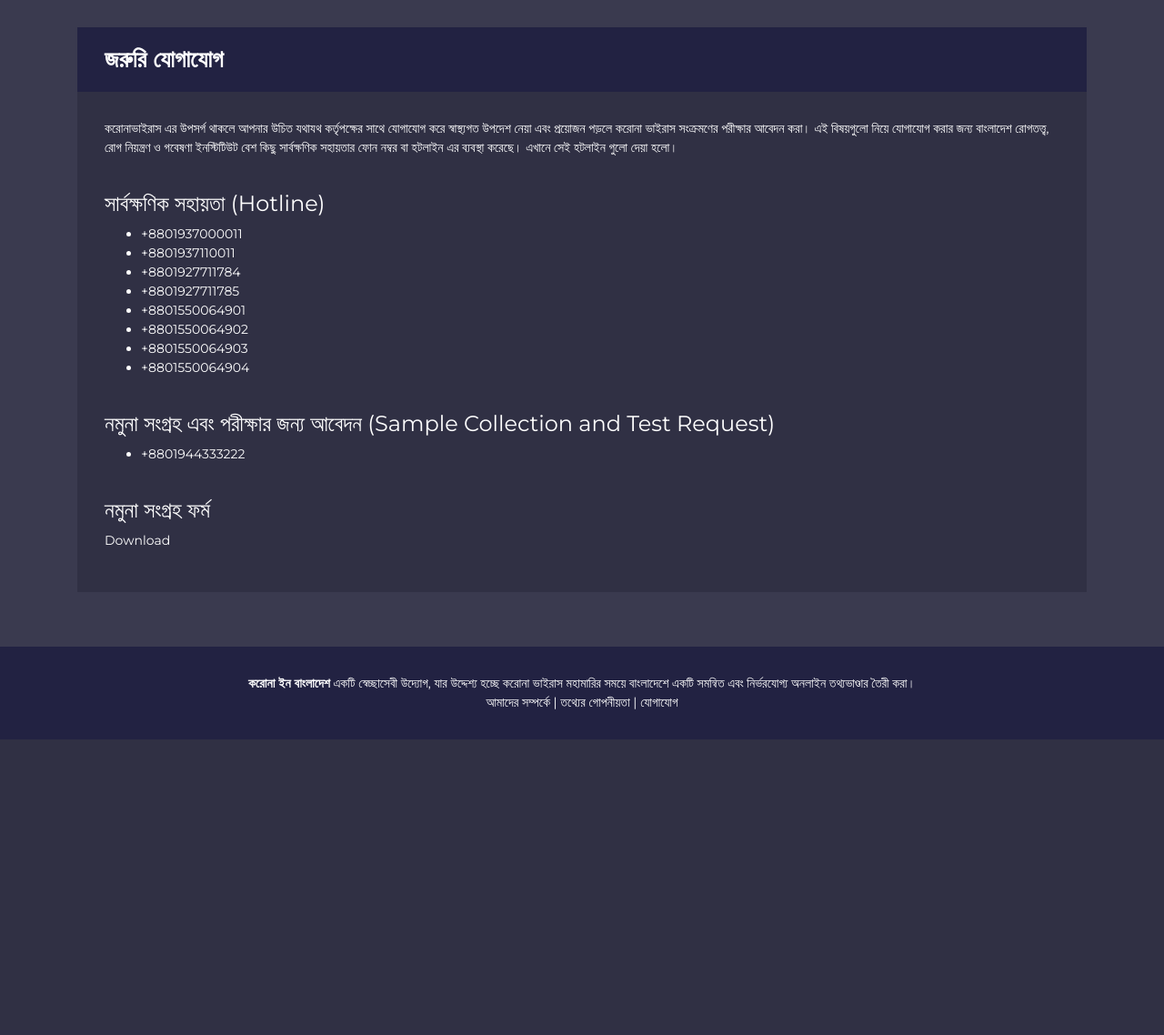
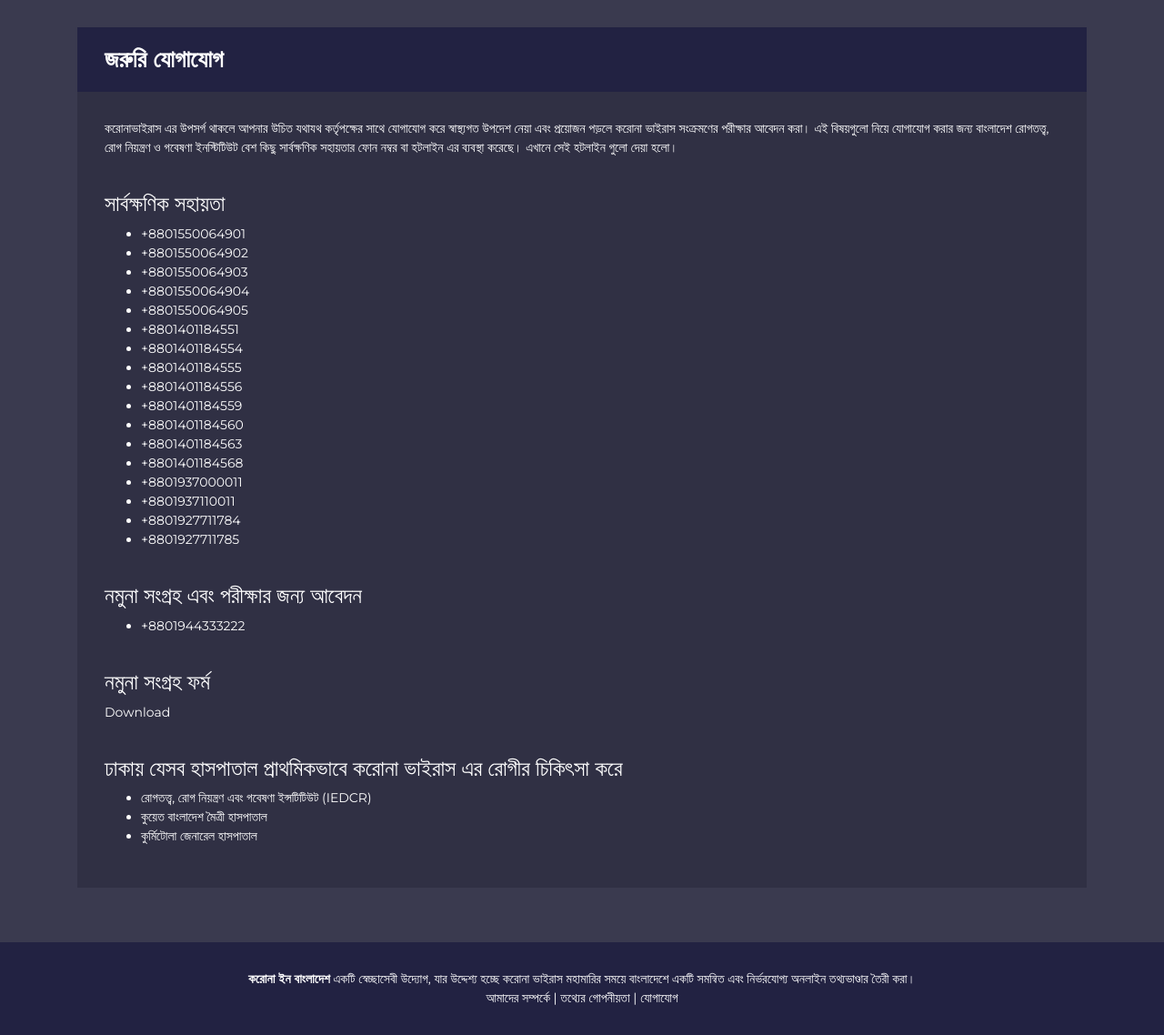
Before and after one commit to TasinIshmam/coronainbangladesh.com, a Node project: template views/emergencies.ejs in a window 1280 px wide. Shown: the part 66-1204 px from the top of the page at 91% size. Before the commit the page ends 879 px from the top, so only its background shows below. Run offline with Node 20 templates, Linux system fonts and the light colour scheme; the template is opened without the code that fills it, so the values that code supplies are empty; some libraries are stand-ins or nearby versions.

Commit message:
:rocket: Updated Emergencies

```diff
--- a/views/emergencies.ejs
+++ b/views/emergencies.ejs
@@ -73,25 +73,41 @@
           <div class="corona-content">
             <p>করোনাভাইরাস এর উপসর্গ থাকলে আপনার উচিত যথাযথ কর্তৃপক্ষের সাথে যোগাযোগ করে স্বাস্থ্যগত উপদেশ নেয়া এবং প্রয়োজন পড়লে করোনা ভাইরাস সংক্রমণের পরীক্ষার আবেদন করা। এই বিষয়গুলো নিয়ে যোগাযোগ করার জন্য বাংলাদেশ রোগতত্ত্ব, রোগ নিয়ন্ত্রণ ও গবেষণা ইনস্টিটিউট বেশ কিছু সার্বক্ষণিক সহায়তার ফোন নম্বর বা হটলাইন এর ব্যবস্থা করেছে। এখানে সেই হটলাইন গুলো দেয়া হলো।</p>
             <br>
-            <h4>সার্বক্ষণিক সহায়তা (Hotline)</h4>
+            <h4>সার্বক্ষণিক সহায়তা</h4>
             <ul>
+              <li>+8801550064901</li>
+              <li>+8801550064902</li>
+              <li>+8801550064903</li>
+              <li>+8801550064904</li>
+              <li>+8801550064905</li>
+              <li>+8801401184551</li>
+              <li>+8801401184554</li>
+              <li>+8801401184555</li>
+              <li>+8801401184556</li>
+              <li>+8801401184559</li>
+              <li>+8801401184560</li>
+              <li>+8801401184563</li>
+              <li>+8801401184568</li>
               <li>+8801937000011</li>
               <li>+8801937110011</li>
               <li>+8801927711784</li>
               <li>+8801927711785</li>
-              <li>+8801550064901</li>
-              <li>+8801550064902</li>
-              <li>+8801550064903</li>
-              <li>+8801550064904</li>
             </ul>
             <br>
-            <h4>নমুনা সংগ্রহ এবং পরীক্ষার জন্য আবেদন (Sample Collection and Test Request)</h4>
+            <h4>নমুনা সংগ্রহ এবং পরীক্ষার জন্য আবেদন</h4>
             <ul>
               <li>+8801944333222</li>
             </ul>
             <br>
             <h4>নমুনা সংগ্রহ ফর্ম</h4>
             <p><a href="https://www.iedcr.gov.bd/images/PDF/Sample%20%20Collection%20instruction%20and%20req%20form.pdf" target="_blank">Download</a></p>
+            <br>
+            <h4>ঢাকায় যেসব হাসপাতাল প্রাথমিকভাবে করোনা ভাইরাস এর রোগীর চিকিৎসা করে</h4>
+            <ul>
+              <li><a href="https://goo.gl/maps/BNVsA2d1fVMuXZiv5" target="_blank">রোগতত্ত্ব, রোগ নিয়ন্ত্রণ এবং গবেষণা ইন্সটিটিউট (IEDCR)</a></li>
+              <li><a href="https://goo.gl/maps/k4SCL4zVMLiLgVzQ9" target="_blank">কুয়েত বাংলাদেশ মৈত্রী হাসপাতাল</a></li>
+              <li><a href="https://goo.gl/maps/iAnyytTaBStE3VZLA" target="_blank">কুর্মিটোলা জেনারেল হাসপাতাল</a></li>
+            </ul>
           </div>
         </div>
       </div>
```
Also changed, not shown: views/emergencies_en.ejs (+20 -4 lines).
